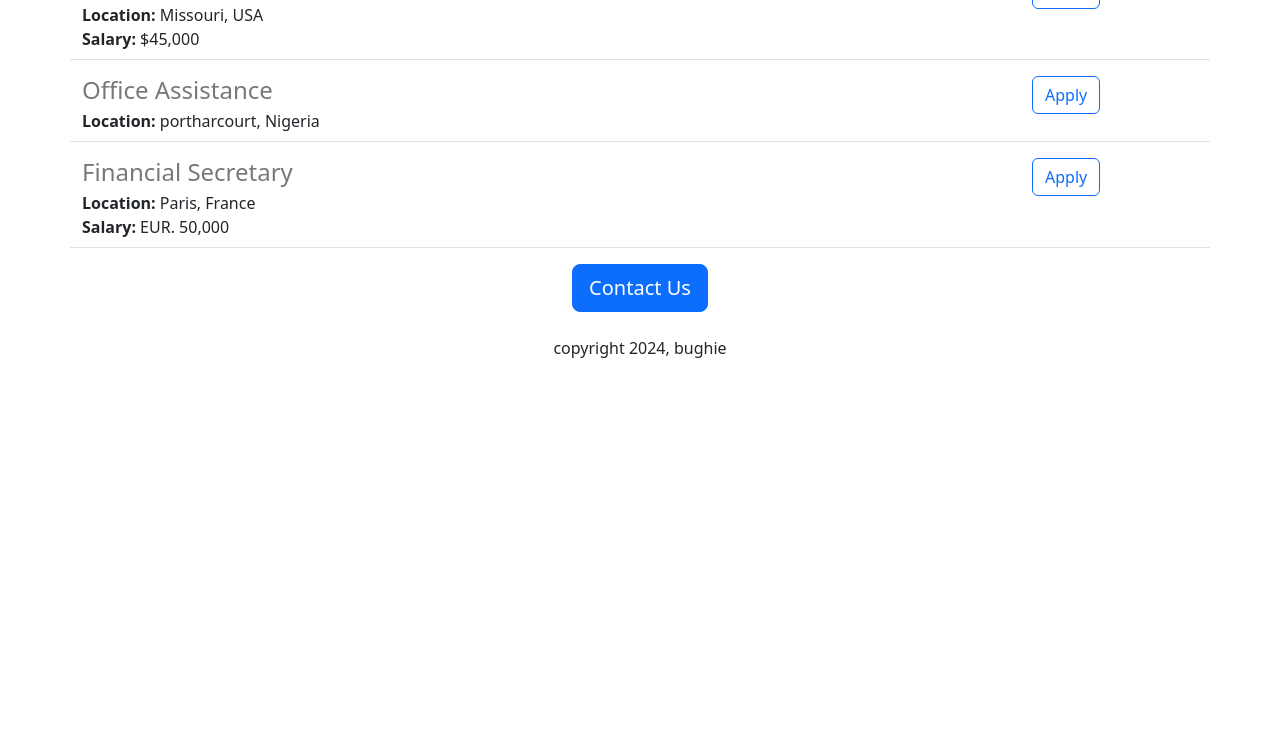
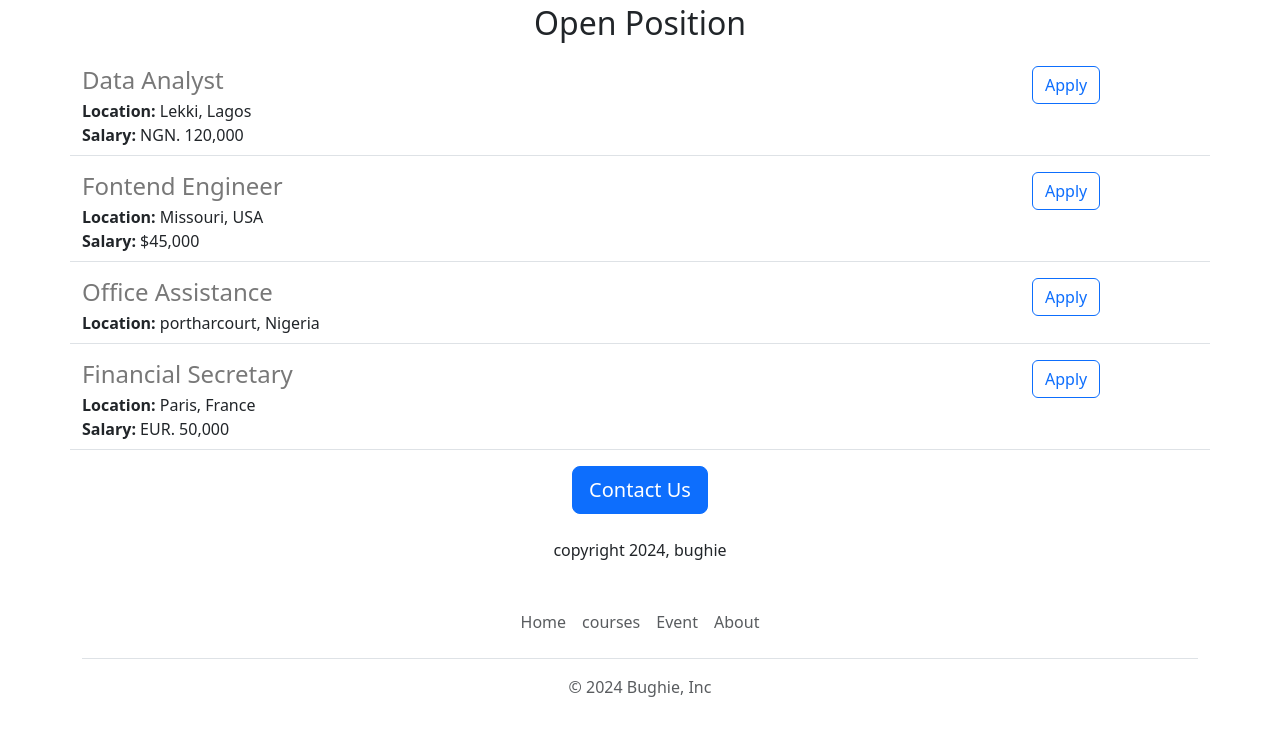
Before and after one commit to ibemma/JOVIANL-WEB, a Flask app: page / in a window 1280 px wide. Shown: the part 844-1599 px from the top of the page. Before the commit the page ends 1202 px from the top, so only its background shows below. Run offline with Flask 3, Linux system fonts and the light colour scheme.

Commit message:
made a functional and static improvements

```diff
--- /dev/null
+++ b/templates/footer.html
@@ -0,0 +1,11 @@
+<div class="container">
+  <footer class="py-3 my-4">
+    <ul class="nav justify-content-center border-bottom pb-3 mb-3">
+      <li class="nav-item"><a target="_blank" rel="noopener noreferrer" href="https://www.google.com" class="nav-link px-2 text-body-secondary">Home</a></li>
+      <li class="nav-item"><a target="_blank" rel="noopener noreferrer" href="https://www.jovian.com/aakashns" class="nav-link px-2 text-body-secondary">courses</a></li>
+      <li class="nav-item"><a target="_blank" rel="noopener noreferrer" href="https://getbootstrap.com/" class="nav-link px-2 text-body-secondary">Event</a></li>
+      <li class="nav-item"><a target="_blank" rel="noopener noreferrer" href="https://github.com/" class="nav-link px-2 text-body-secondary">About</a></li>
+    </ul>
+    <p class="text-center text-body-secondary">&copy; 2024 Bughie, Inc</p>
+  </footer>
+</div>
--- a/templates/home.html
+++ b/templates/home.html
@@ -10,6 +10,7 @@
                 height: 360px;
                 width: 100%;
                 object-fit: cover;
+                margin-bottom: 16px
             }
         </style>
         <link rel= "shortcut icon" href= "{{url_for('static', filename= 'icon.ico')}}"/>
@@ -17,24 +18,30 @@
 
 
     <body>
+        {%include 'nav.html' %}
+         <img class= 'img-fluid' id= 'banner' mt-2 mb-4 src= "{{url_for('static', filename= 'ff.jpeg')}}"/>
+
         <div class= container>
             <h1 class= "text-center mt-2 mb-4">Bughies Careers</h1>
-
-            <img class= 'img-fluid' id= 'banner' mt-2 mb-4 src= "{{url_for('static', filename= 'ff.jpeg')}}"/>
-
-            <h2 class= "text-center  mt-2 mb-4" >About Bughies</h2>
-
-            <p class= 'lead'>Lorem ipsum dolor sit amet, consectetur adipiscing elit, sed do eiusmod tempor incididunt ut labore et dolore magna aliqua. Ut enim ad minim veniam, quis nostrud exercitation ullamco laboris nisi ut aliquip ex ea commodo consequat. Duis aute irure dolor in reprehenderit in voluptate velit esse cillum dolore eu fugiat nulla pariatur. Excepteur sint occaecat cupidatat non proident, sunt in culpa qui officia deserunt mollit anim id est laborum</p>
-            <h2 class= "text-center  mt-2 mb-4">Jobs Opening</h2>
+            <div class= "row" style= "margin-bottom:16px" >
+                <div class="col-md-6">
+                <p class= 'lead'>Lorem ipsum dolor sit amet, consectetur adipiscing elit, sed do eiusmod tempor incididunt ut labore et dolore magna aliqua. Ut enim ad minim veniam, quis nostrud exercitation ullamco laboris nisi ut aliquip ex ea commodo consequat. Duis aute irure dolor in reprehenderit in voluptate velit esse cillum dolore eu fugiat nulla pariatur. Excepteur sint occaecat cupidatat non proident, sunt in culpa qui officia deserunt mollit anim id est laborum</p>
+                </div>
+                <div class="d-none d-md-block col-md-6" >
+                 <img src="/static/people.jpeg" style= "height: 320px;border-radius: 4px;">
+                </div>
+            </div>
+            <h2 class= "text-center  mt-2 mb-4">Open Position</h2>
             <div>
                 {% for job in jobs %}
                     {% include "job_item.html" %}
                 {% endfor %}
             </div>
             <div class= 'text-center'>
-                <button class="btn btn-primary btn-lg">Contact Us</button>
+                <a href="mailto:hello@bughie.ai?subject=Question%20about%20job%20Openings&body=My%20name%3A%20%3Cyour%20name%20here%3E%0D%0A%0D%0AMy%20questions%3A%20%3Center%20questions%20here%3E" class="btn btn-primary btn-lg">Contact Us</a>
                 <p class= "mt-4">copyright 2024, bughie</p>
             </div>
         </div>
+    {%include'footer.html'%}
     </body>
 </html>
--- a/templates/job_item.html
+++ b/templates/job_item.html
@@ -14,6 +14,6 @@
 
     </div>
     <div class= "col-2 ">
-        <button type= "button" class= "btn btn-outline-primary">Apply</button>
+        <a href="mailto:hello@bughie.ai?subject=Application%20for%20{{job["title"]}}&body=My%20name%3A%20%3Cyour%20name%20here%3E%0D%0A%0D%0AMy%20linkedin%20link%3A%20%3Clinkedin%20link%3E" type= "button" class= "btn btn-outline-primary float-right align-middle">Apply</a>
     </div>
 </div>
--- /dev/null
+++ b/templates/nav.html
@@ -0,0 +1,9 @@
+<nav class="navbar shadow-sm fixed-top bg-white ">
+  <div class="container-fluid">
+    <a class="navbar-brand" href="#">
+      <img src="/static/logo.svg" alt="Logo" width="30" height="24" class="d-inline-block align-text-top">
+      Bughie
+    </a>
+  </div>
+</nav>
+<div style= "height: 56px"></div>
```
Also changed, not shown: static/logo.svg (added), 1 other file.
